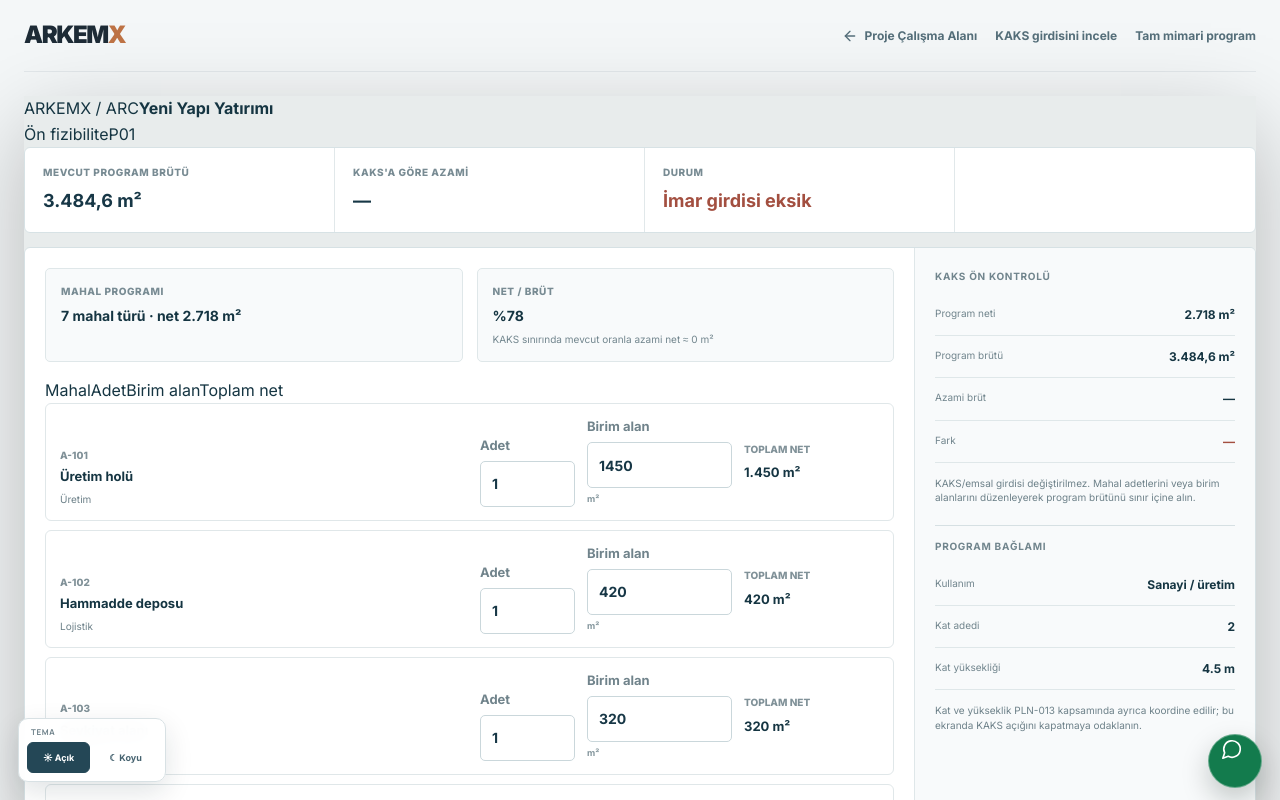
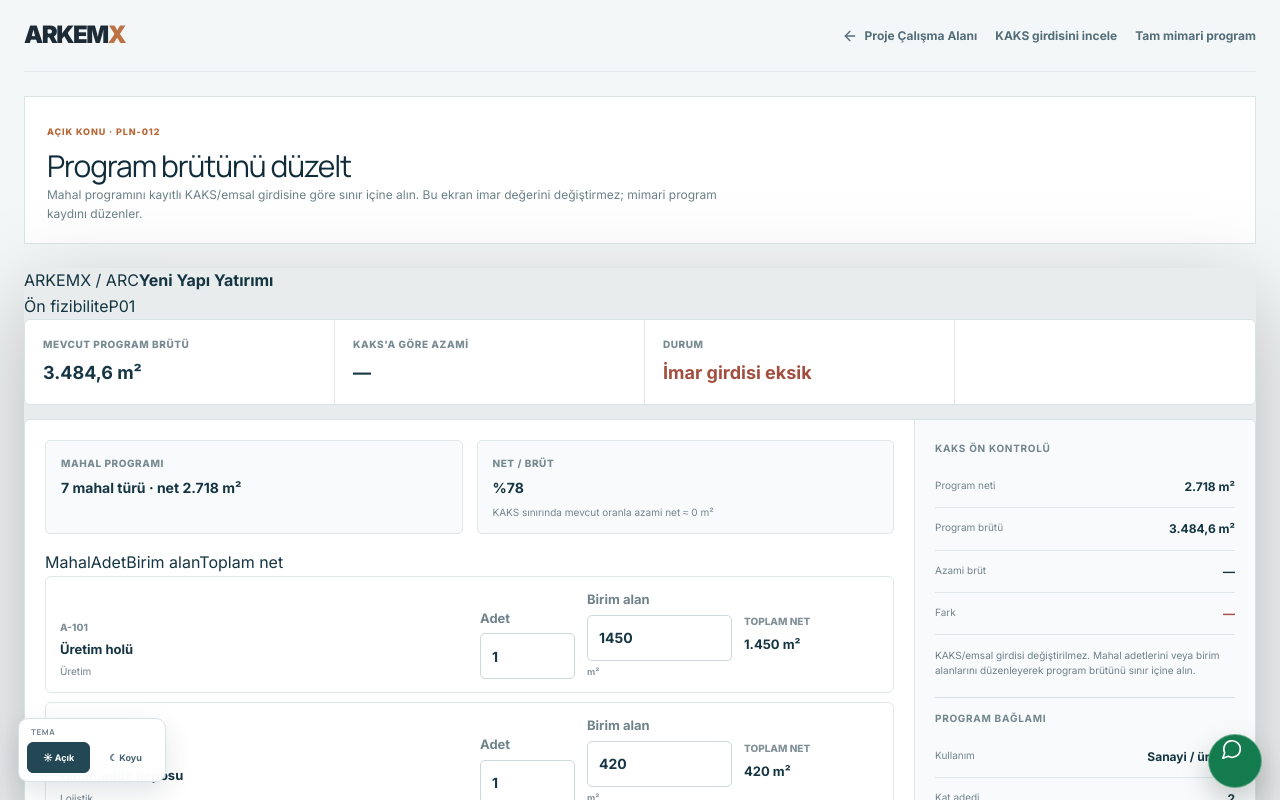
Before and after one commit to BuseIbsiroglu0637/arkemx-core-v1, a Next.js app: page /mimari-program-studyosu/kaks-duzeltme in a window 1280 px wide. Shown: the top 800 px of the page. Built offline with nearby package versions, Linux system fonts and the light colour scheme.

Commit message:
ui: keep a single page-owned KAKS correction heading

```diff
--- a/app/mimari-program-studyosu/kaks-duzeltme/page.tsx
+++ b/app/mimari-program-studyosu/kaks-duzeltme/page.tsx
@@ -23,6 +23,11 @@ export default function Page() {
           <Link href="/mimari-program-studyosu#mimari-motor">Tam mimari program</Link>
         </nav>
       </header>
+      <div className="arx-kaks-page-intro">
+        <span>AÇIK KONU · PLN-012</span>
+        <h1>Program brütünü düzelt</h1>
+        <p>Mahal programını kayıtlı KAKS/emsal girdisine göre sınır içine alın. Bu ekran imar değerini değiştirmez; mimari program kaydını düzenler.</p>
+      </div>
       <section aria-label="KAKS program düzeltme çalışma alanı">
         <ArchitecturalProgramStudio issueFocus="kaks" />
       </section>
```
